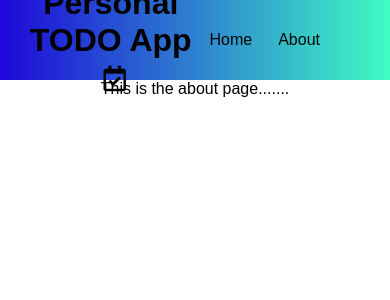
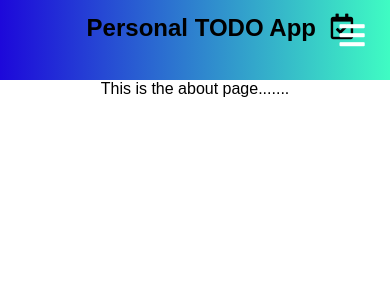
Before and after one commit to sauravrajleaf/Personal-TODO-App, a React (Create React App) app in the folder client/: page /about in a window 390 px wide. Shown: the top 300 px of the page. Built offline with nearby package versions, Linux system fonts and the light colour scheme.

Commit message:
Started working on Context

```diff
--- a/client/src/App.js
+++ b/client/src/App.js
@@ -7,8 +7,12 @@ import Navbar from "./components/layout/Navbar";
 import Home from "./components/pages/Home";
 import About from "./components/pages/About";
 
+//IMPORTING STATE
+import TodoState from "./context /todo/TodoState";
+
 const App = () => {
   return (
+    <TodoState>
       <Router>
         <Fragment>
           <Navbar />
@@ -20,6 +24,7 @@ const App = () => {
           </div>
         </Fragment>
       </Router>
+    </TodoState>
   );
 };
 
--- a/client/src/components/layout/MenuItems.js
+++ b/client/src/components/layout/MenuItems.js
@@ -10,4 +10,14 @@ export const MenuItems = [
     url: "/about",
     cName: "nav-links",
   },
+  {
+    title: "Login",
+    url: "/login",
+    cName: "nav-links",
+  },
+  {
+    title: "Sign Up",
+    url: "/signup",
+    cName: "nav-links",
+  },
 ];
--- a/client/src/components/layout/Navbar.css
+++ b/client/src/components/layout/Navbar.css
@@ -37,7 +37,7 @@
 .nav-links {
   color: rgb(5, 5, 5);
   text-decoration: none;
-  padding: 0.5rem;
+  padding: 0.5rem 1rem;
 }
 
 .nav-links:hover {
@@ -51,6 +51,70 @@
   color: #fff;
 }
 
+.nav-links-mobile {
+  display: none;
+}
+
 .menu-icon {
   display: none;
 }
+
+@media screen and (max-width: 960px) {
+  .NavbarItems {
+    position: relative;
+  }
+
+  .nav-menu {
+    display: flex;
+    flex-direction: column;
+    width: 100%;
+    height: 500px;
+    position: absolute;
+    top: 80px;
+    left: -100%;
+    opacity: 1;
+    transition: all 0.5s ease;
+  }
+
+  .nav-menu-active {
+    background: #6668f4;
+    left: 0;
+    opacity: 1;
+    transition: all 0.5 ease;
+    z-index: 1;
+  }
+
+  .nav-links {
+    text-align: center;
+    padding: 2rem;
+    width: 100%;
+    display: table;
+  }
+
+  .nav-links:hover {
+    background-color: #7577fa;
+    border-radius: 0;
+  }
+
+  .navbar-logo {
+    position: absolute;
+    top: 0;
+    left: 0;
+    transform: translate(25%, 50%);
+  }
+
+  .menu-icon {
+    display: block;
+    position: absolute;
+    top: 0;
+    right: 0;
+    transform: translate(-100%, 60%);
+    font-size: 1.8rem;
+    cursor: pointer;
+  }
+
+  .fa-times {
+    color: #fff;
+    font-size: 2rem;
+  }
+}
--- a/client/src/components/layout/Navbar.js
+++ b/client/src/components/layout/Navbar.js
@@ -14,7 +14,7 @@ class Navbar extends Component {
 
   render() {
     return (
-      <div className="NavbarItems">
+      <nav className="NavbarItems">
         <h1 className="navbar-logo">
           Personal TODO App <i className="far fa-calendar-check "></i>
         </h1>
@@ -34,7 +34,7 @@ class Navbar extends Component {
             );
           })}
         </ul>
-      </div>
+      </nav>
     );
   }
 }
--- /dev/null
+++ b/client/src/context /todo/TodoState.js
@@ -0,0 +1,68 @@
+import React, { useReducer } from "react";
+import uuid from "uuid";
+import TodoContext from "./todoContext";
+import todoReducer from "./todoReducer";
+import {
+  ADD_TODO,
+  DELETE_TODO,
+  UPDATE_TODO,
+  SET_CURRENT,
+  CLEAR_CURRENT,
+  FILTER_TODO,
+  CLEAR_FILTER,
+} from "../types";
+
+const TodoState = (props) => {
+  const initialState = {
+    todos: [
+      {
+        id: 1,
+        user: "Brad Trav",
+        todo_data: "Make biggest youtube channel",
+      },
+      {
+        id: 2,
+        user: "Saurav",
+        todo_data: "Watch suits",
+      },
+      {
+        id: 3,
+        user: "Ankit",
+        todo_data: "kam phookunga",
+      },
+      {
+        id: 4,
+        user: "Saurav",
+        todo_data: "Call maa",
+      },
+    ],
+  };
+
+  const [state, dispatch] = useReducer(todoReducer, initialState);
+
+  //ADD_TODO
+
+  //DELETE_TODO
+
+  //UPDATE_TODO
+
+  //SET_CURRENT TODO
+
+  //CLEAR_CURRENT TODO
+
+  //FILER_TODO
+
+  //CLEAR_FILTER
+
+  return (
+    <TodoContext.Provider
+      value={{
+        todos: state.todos,
+      }}
+    >
+      {props.children}
+    </TodoContext.Provider>
+  );
+};
+
+export default TodoState;
--- /dev/null
+++ b/client/src/context /todo/todoContext.js
@@ -0,0 +1,7 @@
+// Initializing context
+
+import { createContext } from "react";
+
+const todoContext = createContext();
+
+export default todoContext;
--- /dev/null
+++ b/client/src/context /types.js
@@ -0,0 +1,9 @@
+export const ADD_TODO = "ADD_TODO";
+export const DELETE_TODO = "DELETE_TODO";
+export const UPDATE_TODO = "UPDATE_TODO";
+export const SET_CURRENT = "SET_CURRENT";
+export const CLEAR_CURRENT = "CLEAR_CURRENT";
+export const FILTER_TODO = "FILTER_TODO";
+export const CLEAR_FILTER = "CLEAR_FILTER";
+export const SET_ALERT = "SET_ALERT";
+export const REMOVE_ALERT = "REMOVE_ALERT";
```
Also changed, not shown: client/src/components/Button.js (added), client/src/context /todo/todoReducer.js (added). Lines whose indentation alone changed are shown as unchanged.
